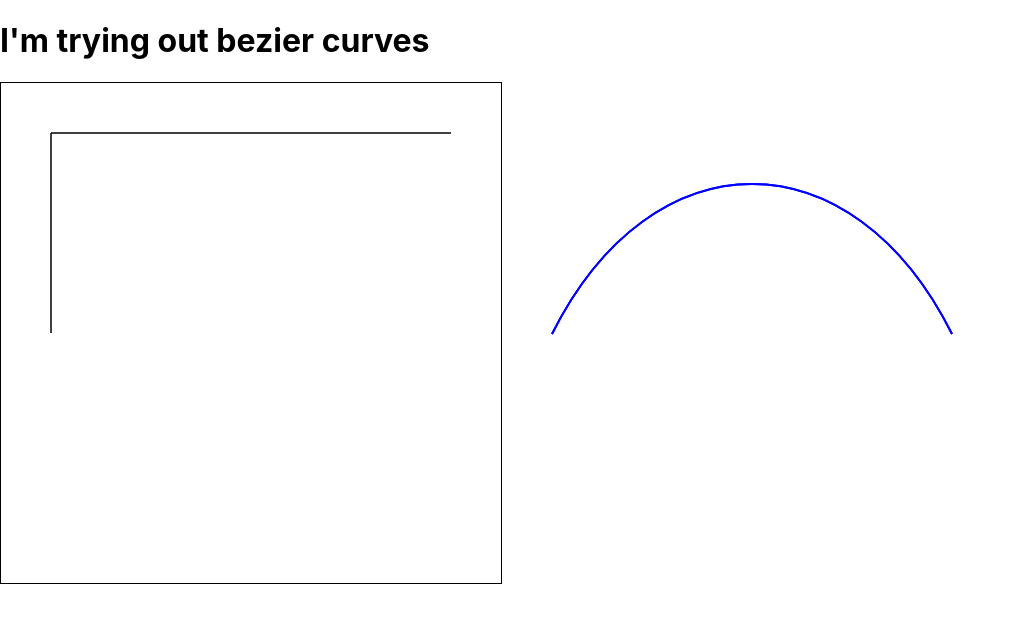
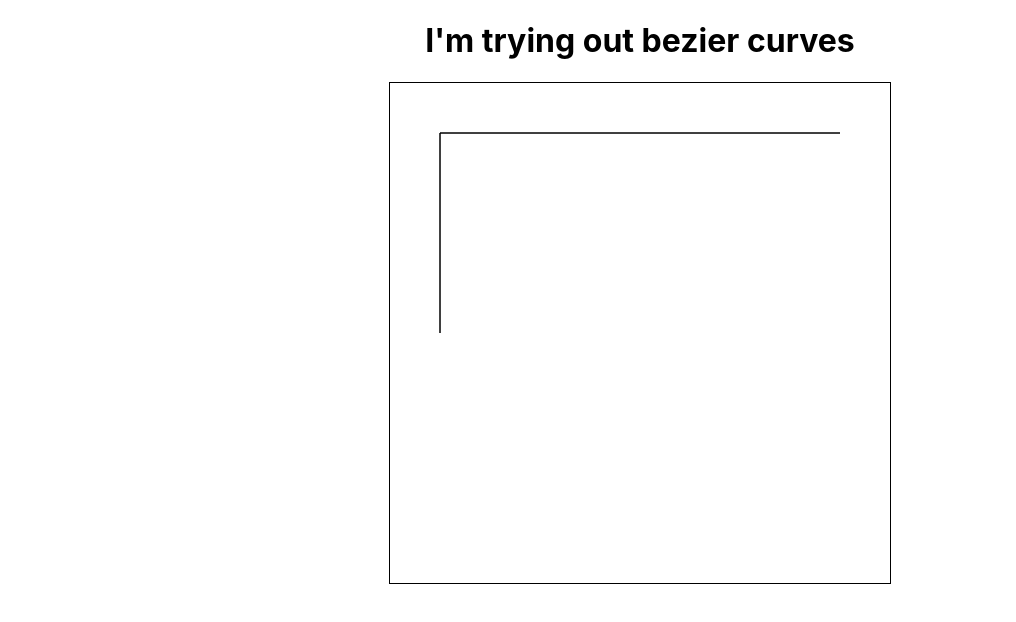
Before and after one commit to Presho99/bezier, a React (Create React App) app: page / in a window 1280 px wide. Shown: the top 622 px of the page, without its empty margins (0-1016 px from the left). Built offline with nearby package versions, Linux system fonts and the light colour scheme.

Commit message:
Add styling

```diff
--- a/src/App.js
+++ b/src/App.js
@@ -7,7 +7,7 @@ function App() {
     <div className="App">
       <h1>I'm trying out bezier curves</h1>
       <Graph/>
-      <Bezier/>
+      {/* <Bezier/> */}
     </div>
   );
 }
--- a/src/index.css
+++ b/src/index.css
@@ -11,3 +11,10 @@ code {
   font-family: source-code-pro, Menlo, Monaco, Consolas, 'Courier New',
     monospace;
 }
+
+.App{
+  display: flex;
+  flex-direction: column;
+  justify-content: center;
+  align-items: center;
+}
```
